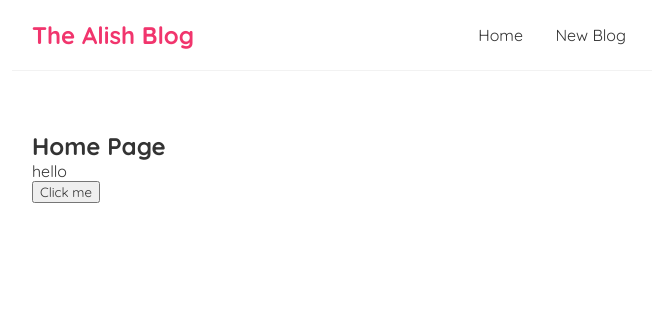
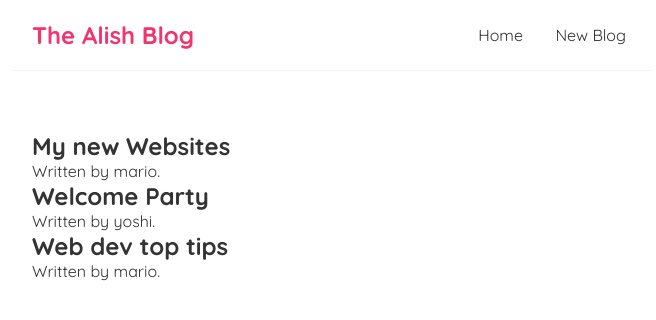
Before and after one commit to sesurya/Intern-Dummy-project, a React (Create React App) app in the folder alish/: page / in a window 1280 px wide. Shown: the top 320 px of the page, without its empty margins (308-964 px from the left). Built offline with nearby package versions, Linux system fonts and the light colour scheme.

Commit message:
changed css and learned about outptting list

```diff
--- a/alish/src/Home.js
+++ b/alish/src/Home.js
@@ -1,17 +1,21 @@
 
 import { useState  } from "react";
 const Home = () => {
-    const [name, setName] = useState('hello');
-    const handleClick = ()=>{
-        name === "alish"?setName("hello"):setName("alish")
-    }
+    const [blogs, setBlogs] = useState([
+        {title: 'My new Websites' , body: 'body lorem ipsum...', author: 'mario', id:1},
+        {title: 'Welcome Party'   , body: 'body lorem ipsum...', author: 'yoshi', id:2},
+        {title: 'Web dev top tips', body: 'body lorem ipsum...', author: 'mario', id:3}
+    ]);
     return (
         <div className="home">
-            <h2>Home Page</h2>
-            <div> {name} </div>
-            <button  onClick = {handleClick } >Click me</button>
+            {blogs.map((blog)=> (
+                <div className="blog-preview" key = {blog.id}>
+                    <h2> {blog.title} </h2>
+                    <p> Written by {blog.author}. </p>
+                </div>
+            ))}
         </div>
     );
 }
 
-export default Home;``
+export default Home;
```
